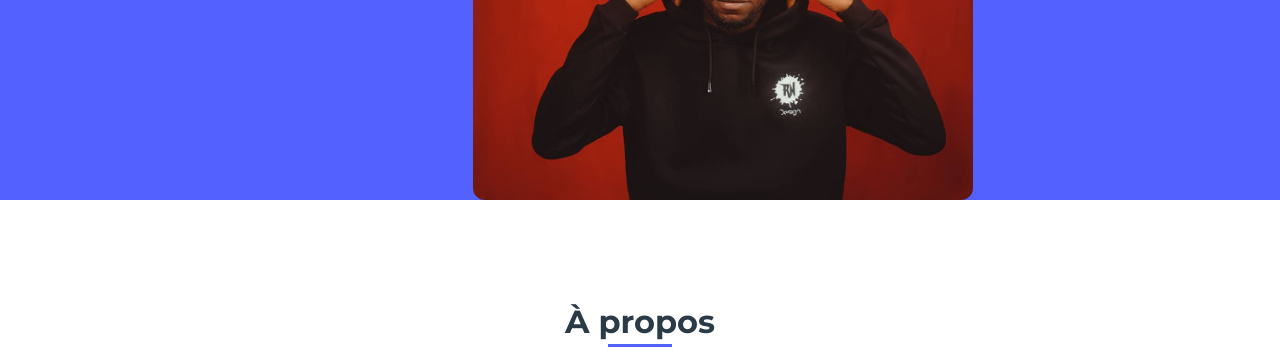
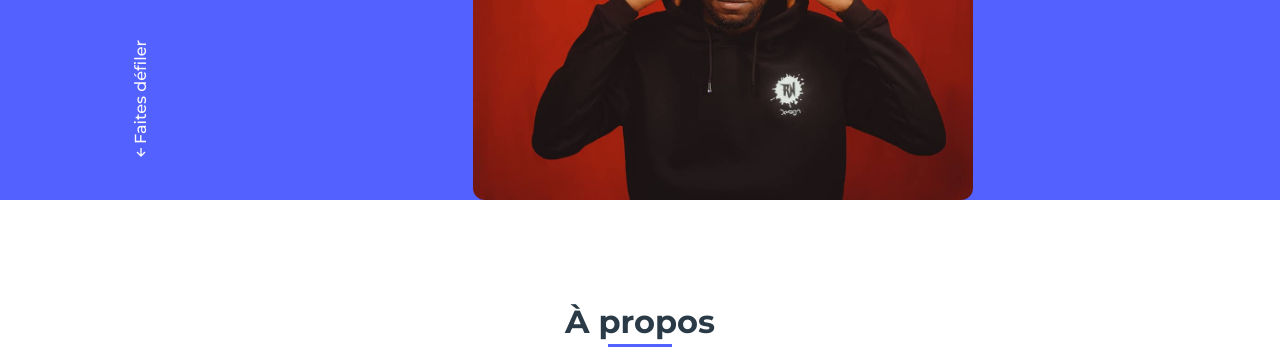
Before and after one commit to Rene-Suze/Rene_suze, a plain HTML site: page index.html in a window 1280 px wide. Shown: the part 440-800 px from the top of the page. Drawn offline with nearby package versions, Linux system fonts and the light colour scheme.

Commit message:
Modifications de l'index.html

```diff
--- a/index.html
+++ b/index.html
@@ -39,7 +39,9 @@
             <div class="home__container bd-grid">
                 <h1 class="home__title"><span>HE</span><br>LLO.</h1>
 
-
+                <div class="home__scroll">
+                    <a href="#about" class="home__scroll-link"><i class='bx bx-up-arrow-alt' ></i>Faites défiler</a>
+                </div>
 
                 <img src="assets/img/profile.jpeg" alt="" class="home__img">
             </div>
```
